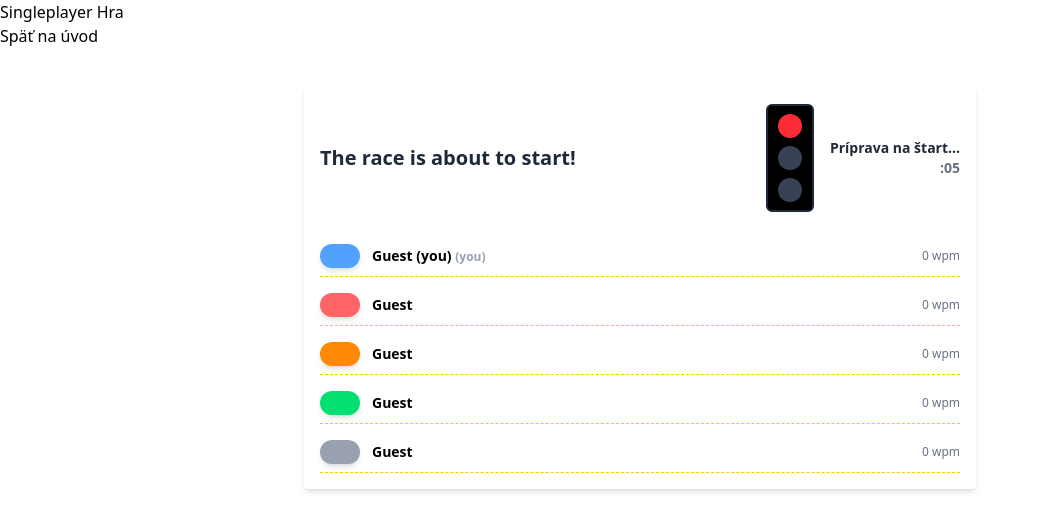
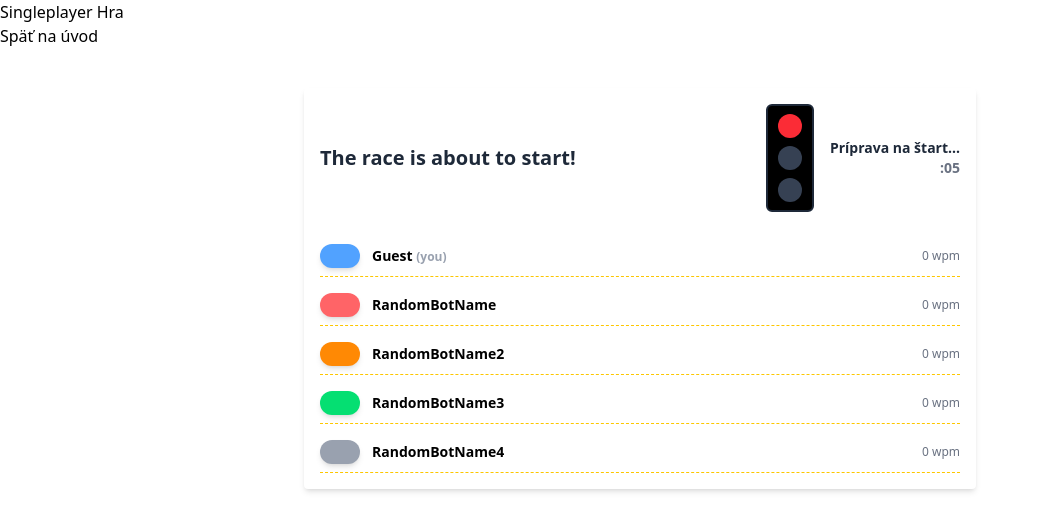
Before and after one commit to JohnyCarrot/TypeRacer, a React (Vite) app in the folder frontend/: page /singleplayer in a window 1280 px wide. Shown: the top 530 px of the page, without its empty margins (0-1037 px from the left). Built offline with nearby package versions, Linux system fonts and the light colour scheme.

Commit message:
Update GameScreen.tsx

```diff
--- a/frontend/src/components/GameScreen.tsx
+++ b/frontend/src/components/GameScreen.tsx
@@ -10,11 +10,11 @@ export default function GameScreen() {
             </div>
 
             <div className="space-y-2">
-                <CarRow name="Guest (you)" isYou carColor="bg-blue-400" />
-                <CarRow name="Guest" carColor="bg-red-400" />
-                <CarRow name="Guest" carColor="bg-orange-400" />
-                <CarRow name="Guest" carColor="bg-green-400" />
-                <CarRow name="Guest" carColor="bg-gray-400" />
+                <CarRow name="Guest" isYou carColor="bg-blue-400" />
+                <CarRow name="RandomBotName" carColor="bg-red-400" />
+                <CarRow name="RandomBotName2" carColor="bg-orange-400" />
+                <CarRow name="RandomBotName3" carColor="bg-green-400" />
+                <CarRow name="RandomBotName4" carColor="bg-gray-400" />
             </div>
         </div>
     )
```
